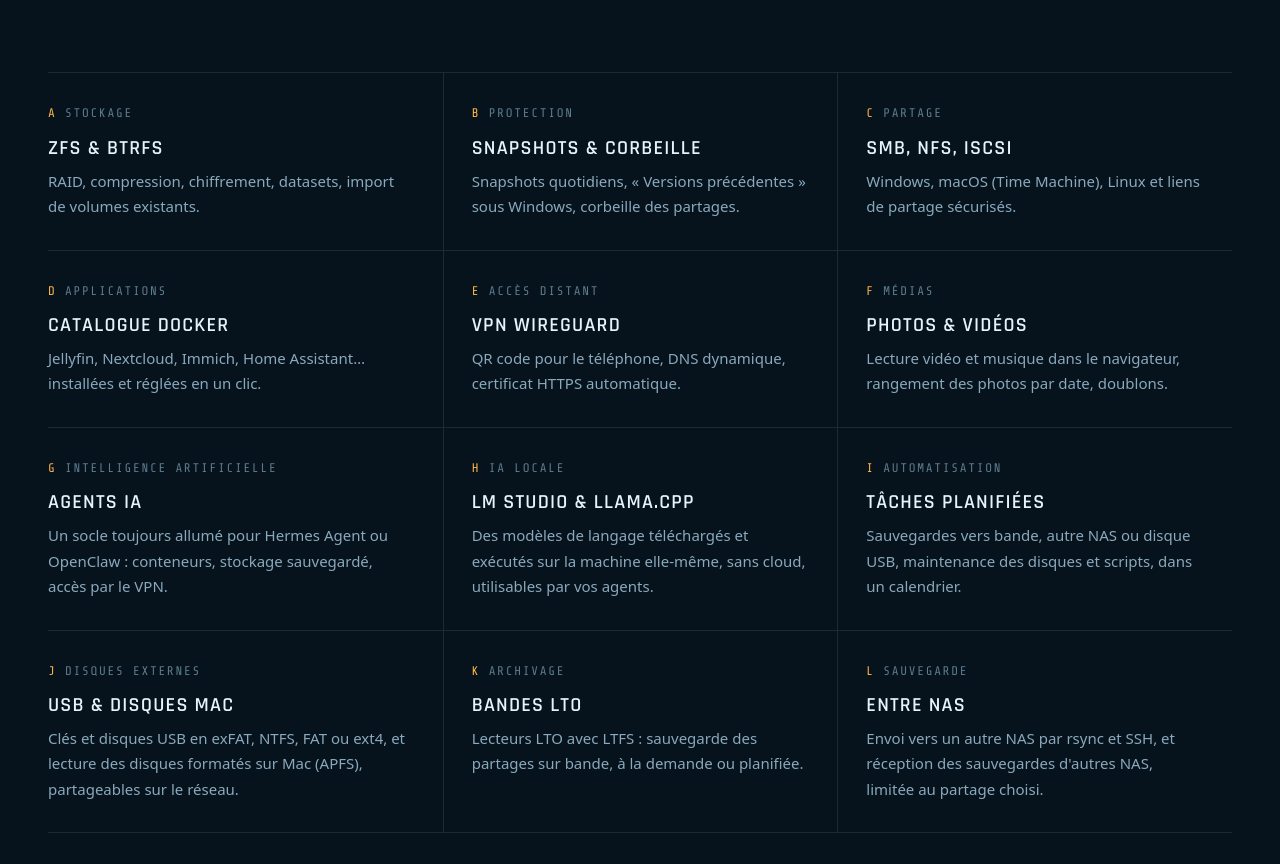
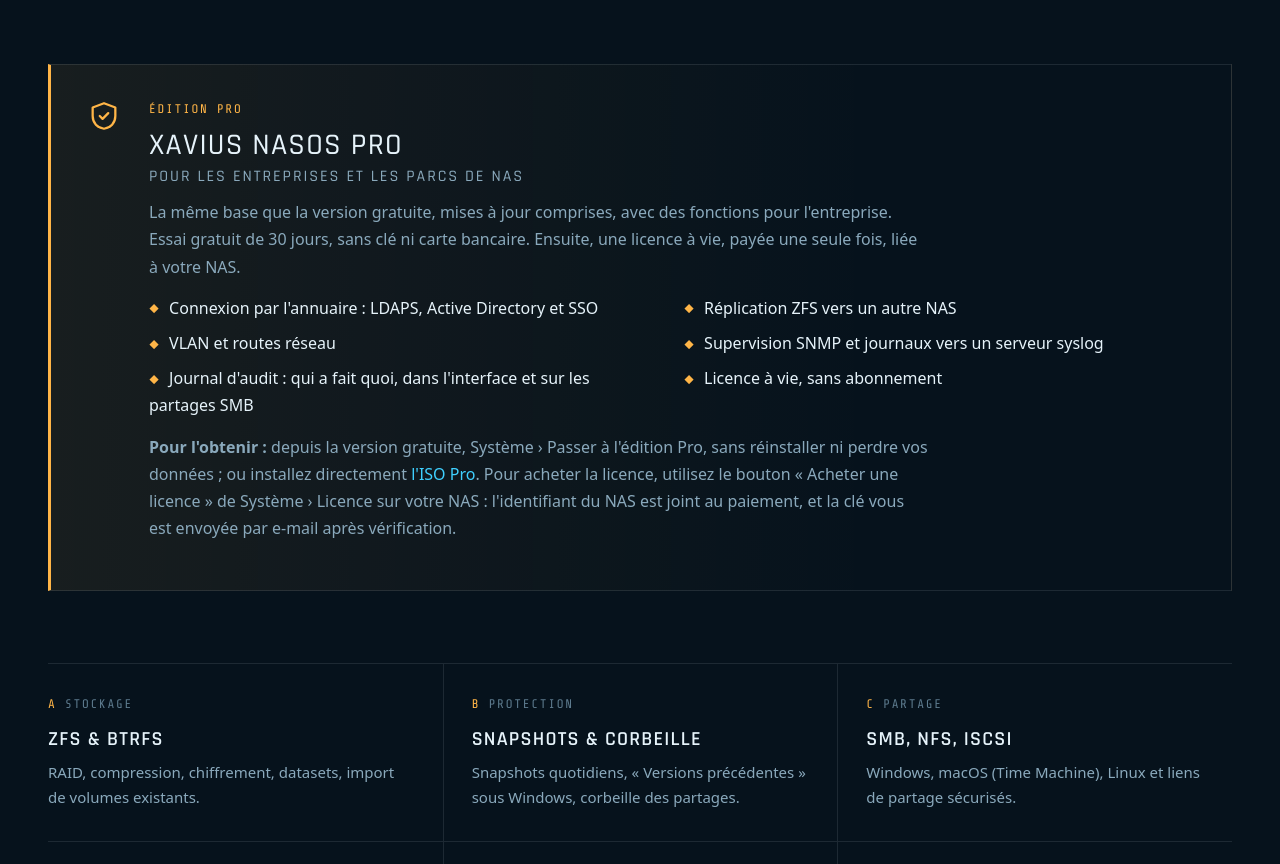
Before and after one commit to Shattxx/hiersoft-site, a plain HTML site: page index.html in a window 1280 px wide. Shown: the part 6223-7087 px from the top of the page. Drawn offline with Linux system fonts and the light colour scheme; no server answers.

Commit message:
Section Édition Pro : fonctions, essai de 30 jours, licence à vie, passage depuis la version gratuite, ISO Pro, achat depuis le NAS
Co-Authored-By: Claude Opus 5.5 <noreply@anthropic.com>

```diff
--- a/index.html
+++ b/index.html
@@ -51,6 +51,7 @@ nav a.cta::after{display:none}
 .pledge{display:flex;align-items:center;justify-content:space-between;gap:28px;flex-wrap:wrap;margin-top:56px;padding:34px 36px;border:1px solid var(--line2);border-left:3px solid var(--amber);background:linear-gradient(90deg,rgba(255,181,71,.06),transparent 70%)}.pledge h3{font:500 26px/1.1 var(--display);text-transform:uppercase;letter-spacing:.04em;margin:0 0 8px}.pledge p{margin:0;color:var(--muted);max-width:620px}
 .support-nasos{display:flex;align-items:center;gap:22px;flex-wrap:wrap;margin:-40px 0 64px 25%}.support-nasos .mono{max-width:560px;line-height:1.6}.support-nasos .btn{border-color:var(--amber);color:var(--amber)}.support-nasos .btn:hover{background:var(--amber);color:var(--bg)}
 .drive-feature{display:grid;grid-template-columns:auto 1fr;gap:28px;align-items:start;margin:64px 0 0;padding:34px 36px;border:1px solid var(--line2);border-left:3px solid var(--cyan);background:linear-gradient(90deg,rgba(63,208,255,.07),transparent 70%)}.drive-feature>svg{color:var(--cyan)}.drive-feature .mono b{color:var(--amber)}.drive-feature h3{font:500 30px/1.1 var(--display);text-transform:uppercase;letter-spacing:.04em;margin:8px 0 4px}.drive-feature h3 small{display:block;font-size:16px;letter-spacing:.12em;color:var(--muted);margin-top:6px}.drive-feature p{color:var(--muted);margin:14px 0;max-width:780px}.drive-feature ul{margin:0;padding:0;list-style:none;display:grid;grid-template-columns:repeat(2,minmax(0,1fr));gap:8px 24px}.drive-feature li::before{content:"◆";color:var(--amber);font-size:.6em;margin-right:10px;vertical-align:middle}
+.pro-feature{border-left-color:var(--amber);background:linear-gradient(90deg,rgba(255,181,71,.07),transparent 70%)}.pro-feature>svg{color:var(--amber)}.pro-feature p a{color:var(--cyan)}
 .btns{display:flex;gap:12px;justify-content:flex-end;flex-wrap:wrap}
 .btn{display:inline-flex;align-items:center;gap:10px;padding:14px 26px;font:600 14px var(--display);letter-spacing:.18em;text-transform:uppercase;border:1px solid var(--cyan);color:var(--cyan);transition:.2s}
 .btn:hover{background:rgba(63,208,255,.1)}
@@ -241,6 +242,7 @@ header.scrolled{background:rgba(6,18,28,.95);box-shadow:0 10px 30px rgba(0,0,0,.
       <figure class="shot"><img src="img/files.png" alt="Xavius Drive : espace d'un utilisateur avec quota"><figcaption class="mono">Xavius Drive : espace d'un utilisateur</figcaption></figure>
     </div>
     <div class="drive-feature" id="xavius-drive"><svg width="34" height="34" viewBox="0 0 24 24" fill="none" stroke="currentColor" stroke-width="1.6" stroke-linecap="round" stroke-linejoin="round" aria-hidden="true"><path d="M17.5 19H9a7 7 0 1 1 6.71-9h1.79a4.5 4.5 0 1 1 0 9Z"/></svg><div><div class="mono"><b>Nouveau</b></div><h3>Xavius Drive<small>Votre cloud privé, sur votre NAS</small></h3><p>Donnez à vos collaborateurs, clients ou proches un espace de fichiers en ligne, comme un service de stockage en ligne, mais hébergé chez vous : ils se connectent dans le navigateur, retrouvent leur dossier personnel et uniquement les dossiers partagés que vous leur ouvrez. Chaque compte a son quota, et n'a accès ni aux applications ni à l'administration du NAS.</p><ul><li>Dossier personnel avec quota</li><li>Dossiers partagés au choix, en lecture seule ou en écriture</li><li>Envoi, aperçu, corbeille et liens de partage</li><li>Données chez vous, sans abonnement</li></ul></div></div>
+    <div class="drive-feature pro-feature" id="pro"><svg width="34" height="34" viewBox="0 0 24 24" fill="none" stroke="currentColor" stroke-width="1.6" stroke-linecap="round" stroke-linejoin="round" aria-hidden="true"><path d="M12 3 4 6v6c0 5 3.4 8.3 8 9 4.6-.7 8-4 8-9V6Z"/><path d="m9 12 2 2 4-4"/></svg><div><div class="mono"><b>Édition Pro</b></div><h3>Xavius NasOS Pro<small>Pour les entreprises et les parcs de NAS</small></h3><p>La même base que la version gratuite, mises à jour comprises, avec des fonctions pour l'entreprise. Essai gratuit de 30 jours, sans clé ni carte bancaire. Ensuite, une licence à vie, payée une seule fois, liée à votre NAS.</p><ul><li>Connexion par l'annuaire : LDAPS, Active Directory et SSO</li><li>Réplication ZFS vers un autre NAS</li><li>VLAN et routes réseau</li><li>Supervision SNMP et journaux vers un serveur syslog</li><li>Journal d'audit : qui a fait quoi, dans l'interface et sur les partages SMB</li><li>Licence à vie, sans abonnement</li></ul><p><b>Pour l'obtenir :</b> depuis la version gratuite, Système › Passer à l'édition Pro, sans réinstaller ni perdre vos données ; ou installez directement <a href="https://github.com/Shattxx/nasos-pro-releases/releases/latest" target="_blank" rel="noopener">l'ISO Pro</a>. Pour acheter la licence, utilisez le bouton « Acheter une licence » de Système › Licence sur votre NAS : l'identifiant du NAS est joint au paiement, et la clé vous est envoyée par e-mail après vérification.</p></div></div>
     <div class="specs">
       <div class="spec"><div class="mono"><b>A</b> Stockage</div><h4>ZFS &amp; Btrfs</h4><p>RAID, compression, chiffrement, datasets, import de volumes existants.</p></div>
       <div class="spec"><div class="mono"><b>B</b> Protection</div><h4>Snapshots &amp; corbeille</h4><p>Snapshots quotidiens, « Versions précédentes » sous Windows, corbeille des partages.</p></div>
```
Also changed, not shown: en/index.html (+2 -0 lines).
